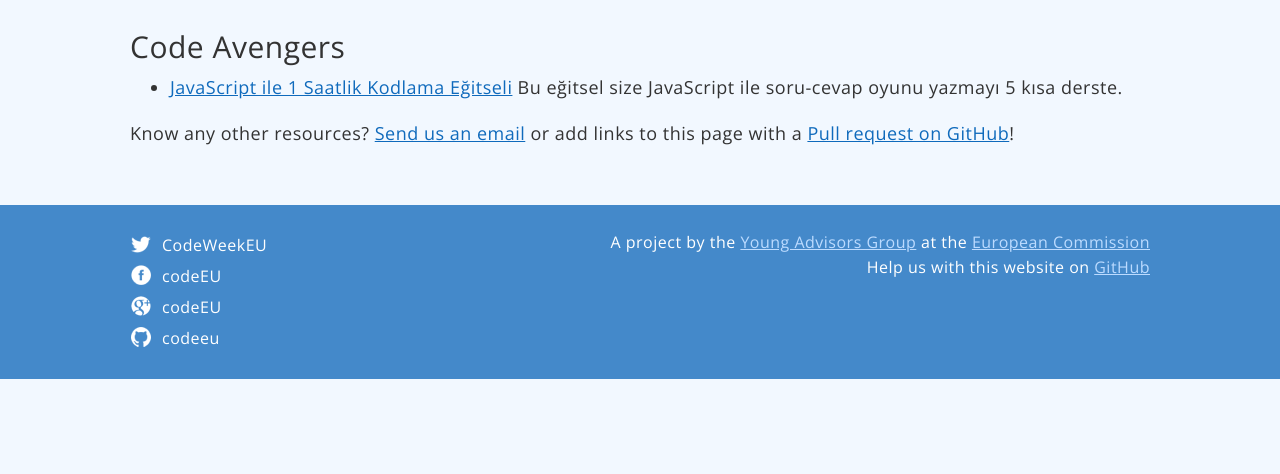
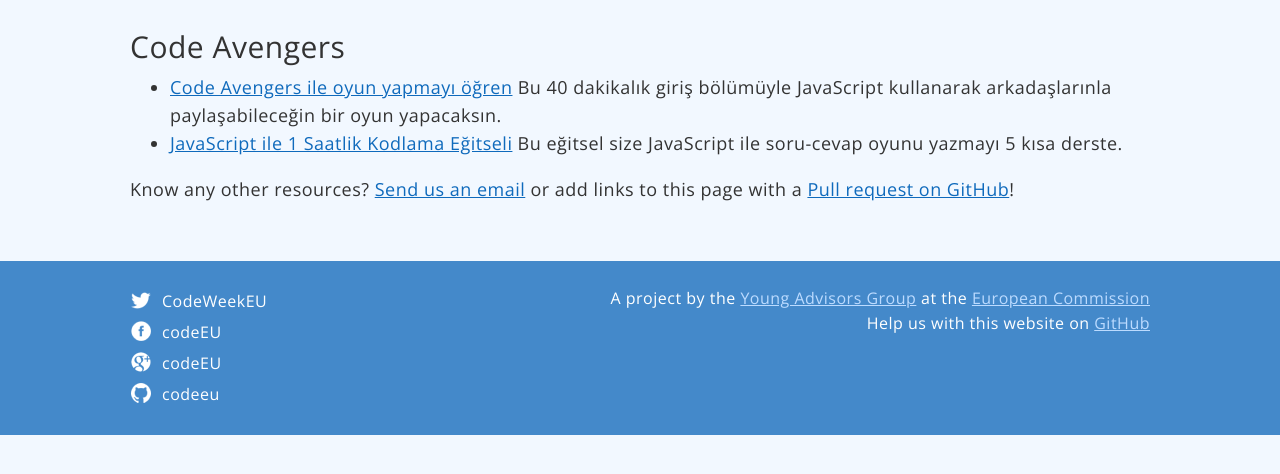
Before and after one commit to codeeu/codeeu.github.io, a Jekyll site: the page built from resources/turkey/index.html, in a window 1280 px wide, cut to the strip 167-641 px from the top of the page. Built offline with Jekyll 4.4.1, drawn with Linux system fonts in a browser that asks for light colours; nearby versions of some CDN libraries; Markdown is read by kramdown in place of the engine named in the settings.

Commit message:
Added link to Code Avengers resources

```diff
--- a/resources/turkey/index.html
+++ b/resources/turkey/index.html
@@ -5,6 +5,7 @@
 
   <h2>Code Avengers</h2>
   <ul>
+	  <li><a href="http://www.codeavengers.com/javascript/17?l=tr">Code Avengers ile oyun yapmayı öğren</a> Bu 40 dakikalık giriş bölümüyle JavaScript kullanarak arkadaşlarınla paylaşabileceğin bir oyun yapacaksın.</li>
   	<li><a href="http://www.codeavengers.com/javascript/9?l=tr">JavaScript ile 1 Saatlik Kodlama Eğitseli</a> Bu eğitsel size JavaScript ile soru-cevap oyunu yazmayı 5 kısa derste.</li>
   </ul>
 
```
